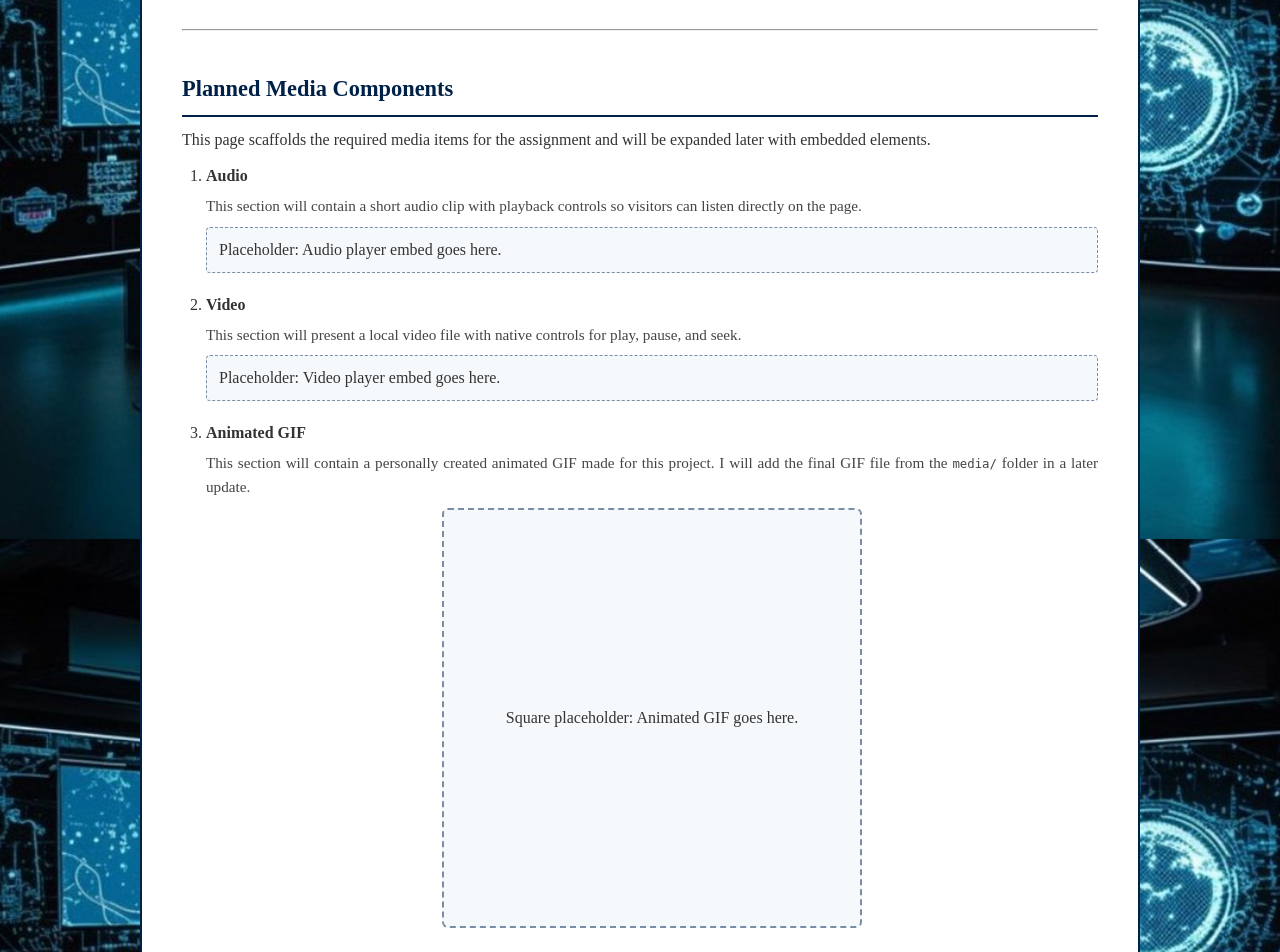
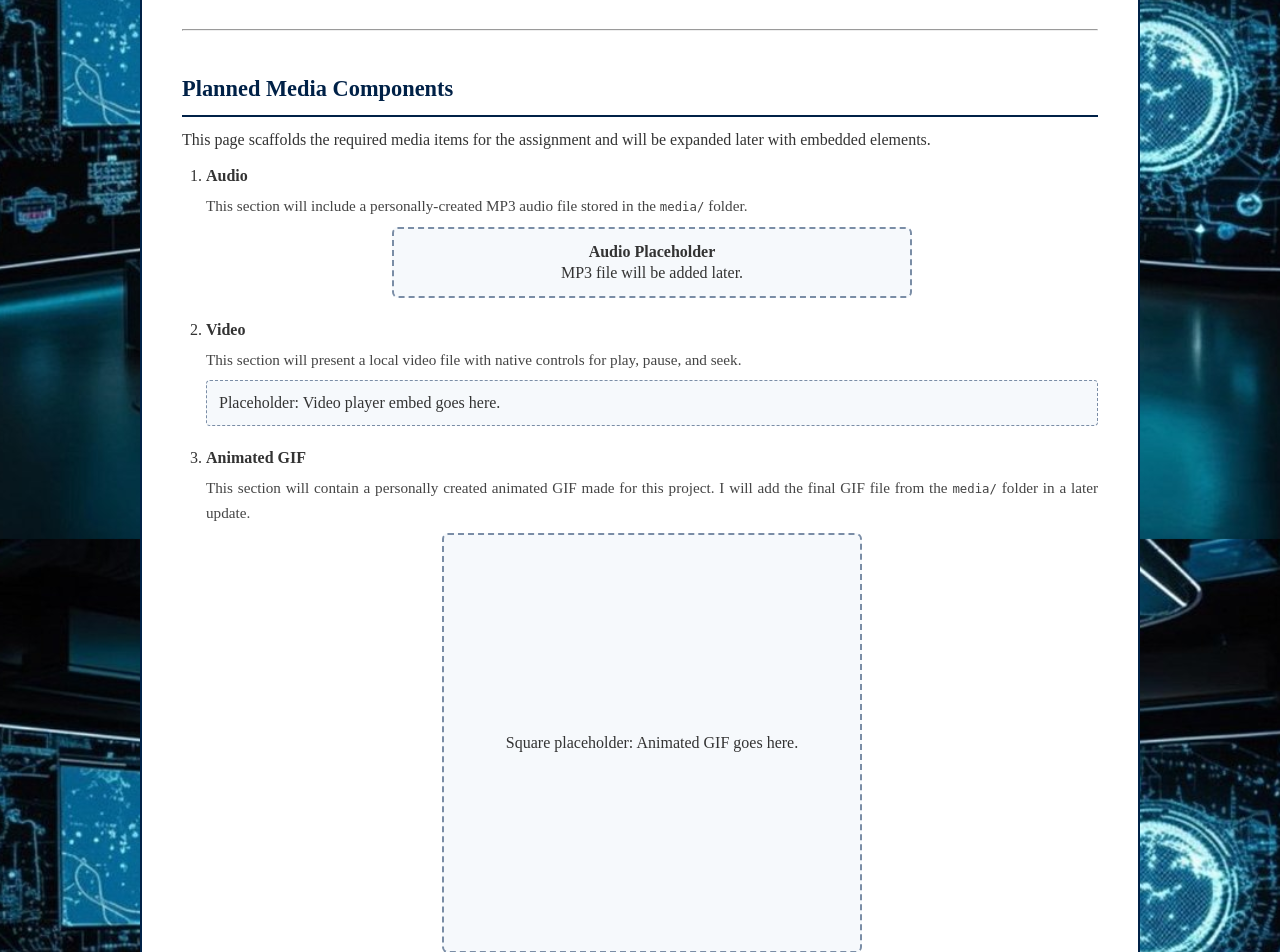
Before and after one commit to Graves217/Farah-SCF-Project-Site, a PHP site: page /media.htm in a window 1280 px wide. Shown: the part 261-1213 px from the top of the page. Run offline with PHP 8.4, Linux system fonts and the light colour scheme.

Commit message:
Prep audio section with placeholder and markup skeleton
Agent-Logs-Url: https://github.com/Graves217/Farah-SCF-Project-Site/sessions/90310ef5-f10d-49d1-918e-b520f6f12df4

Co-authored-by: Graves217 <260338615+Graves217@users.noreply.github.com>

```diff
--- a/farah-scf.css
+++ b/farah-scf.css
@@ -216,6 +216,24 @@ section h2 {
     background-color: #f6f9fc;
     padding: 10px 12px;
     border-radius: 4px;
+}
+
+.audio-slot {
+    width: 100%;
+    max-width: 520px;
+    margin: 8px auto 0;
+    border: 2px dashed #7a8da6;
+    background-color: #f6f9fc;
+    border-radius: 6px;
+    padding: 12px;
+    display: flex;
+    justify-content: center;
+}
+
+.audio-slot__inner {
+    width: 100%;
+    text-align: center;
+    line-height: 1.35;
 }
 
 .gif-slot {
--- a/media.htm
+++ b/media.htm
@@ -41,9 +41,20 @@
                     <ol class="media-demo">
                         <li>
                             <strong>Audio</strong>
-                            <p class="media-note">This section will contain a short audio clip with playback controls so visitors can listen directly on the page.</p>
-                            <div class="media-placeholder">Placeholder: Audio player embed goes here.</div>
-                            <!-- Expected embed skeleton: <audio controls><source src="media/example.mp3" type="audio/mpeg">Your browser does not support the audio element.</audio> -->
+                            <p class="media-note">This section will include a personally-created MP3 audio file stored in the <code>media/</code> folder.</p>
+                            <div class="audio-slot" role="img" aria-label="Placeholder for audio player">
+                                <div class="audio-slot__inner">
+                                    <strong>Audio Placeholder</strong><br>
+                                    MP3 file will be added later.
+                                </div>
+                            </div>
+                            <!-- Final expected markup:
+                            <audio controls>
+                              <source src="media/your-audio.mp3" type="audio/mpeg">
+                              Your browser does not support the audio element.
+                            </audio>
+                            <p><a href="media/your-audio.mp3" download>Download audio</a></p>
+                            -->
                         </li>
                         <li>
                             <strong>Video</strong>
```
